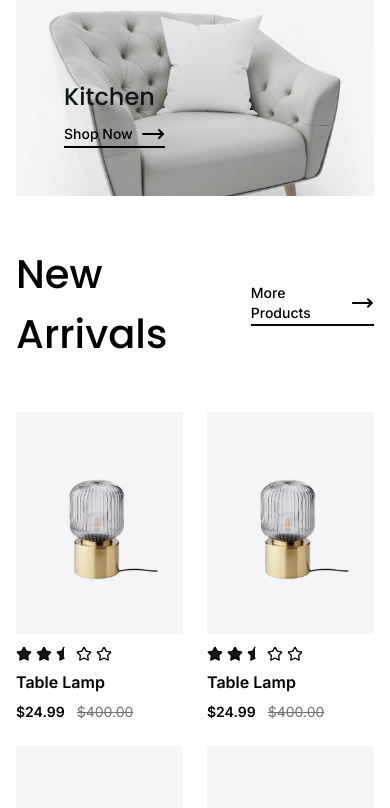
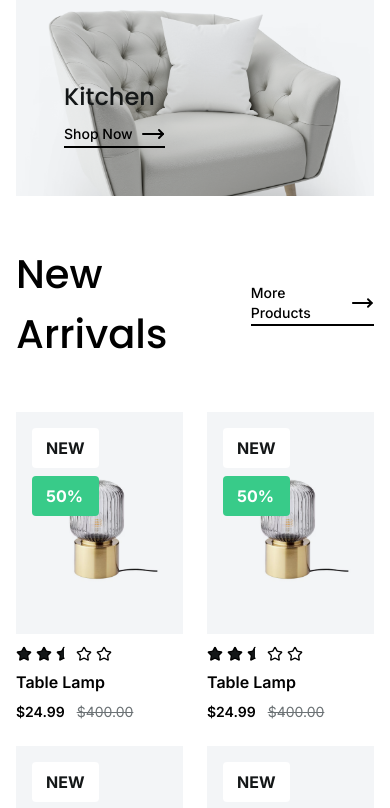
Before and after one commit to nrprosper/indoor-ecommerce, a Next.js app: page / in a window 390 px wide. Shown: the part 1156-1964 px from the top of the page. Built offline with nearby package versions, Linux system fonts and the light colour scheme.

Commit message:
refactor: add pill (discount, arrival) into the product card and responsiveness

```diff
--- a/src/components/product-card.tsx
+++ b/src/components/product-card.tsx
@@ -2,20 +2,31 @@ import Image from "next/image";
 import RatingCount from "@/components/rating-count";
 import {Button} from "@/components/ui/button";
 import Link from "next/link";
+import {cn} from "@/lib/utils";
+import React from "react";
 
 export default function ProductCard() {
     return(
         <div className="group">
-            <div className="relative w-full bg-[#F3F5F7] mb-3">
+            <div className="relative w-full bg-[#F3F5F7] flex items-center justify-center mb-3">
                 <Image
                     src={"/images/lamp.png"}
                     width={262}
                     height={349}
                     alt={"Lamp image"}
-                    className="object-cover"
+                    className="object-cover object-center"
                 />
                 <div className="opacity-0 absolute bottom-3 w-full px-3 transition-opacity duration-200 group-hover:opacity-100">
                     <Button className="block w-full">Add to cart</Button>
+                </div>
+
+                <div className="absolute top-4 left-4 flex flex-col gap-2">
+                    <Pill variant={"arrival"}>
+                        New
+                    </Pill>
+                    <Pill variant={"discount"}>
+                        50%
+                    </Pill>
                 </div>
             </div>
             <div className="flex flex-col gap-2">
@@ -32,3 +43,21 @@ export default function ProductCard() {
         </div>
     )
 }
+
+interface PillProps {
+    variant: "arrival" | "discount";
+    children: React.ReactNode;
+}
+
+const pillVariants: Record<"arrival" | "discount", string> = {
+    arrival: "bg-white text-th-neutral-700",
+    discount: "bg-th-green text-white",
+};
+
+const Pill: React.FC<PillProps> = ({ variant, children }) => {
+    return (
+        <span className={`px-[14px] py-2 font-bold rounded-sm uppercase ${pillVariants[variant]}`}>
+            {children}
+        </span>
+    )
+}
```
